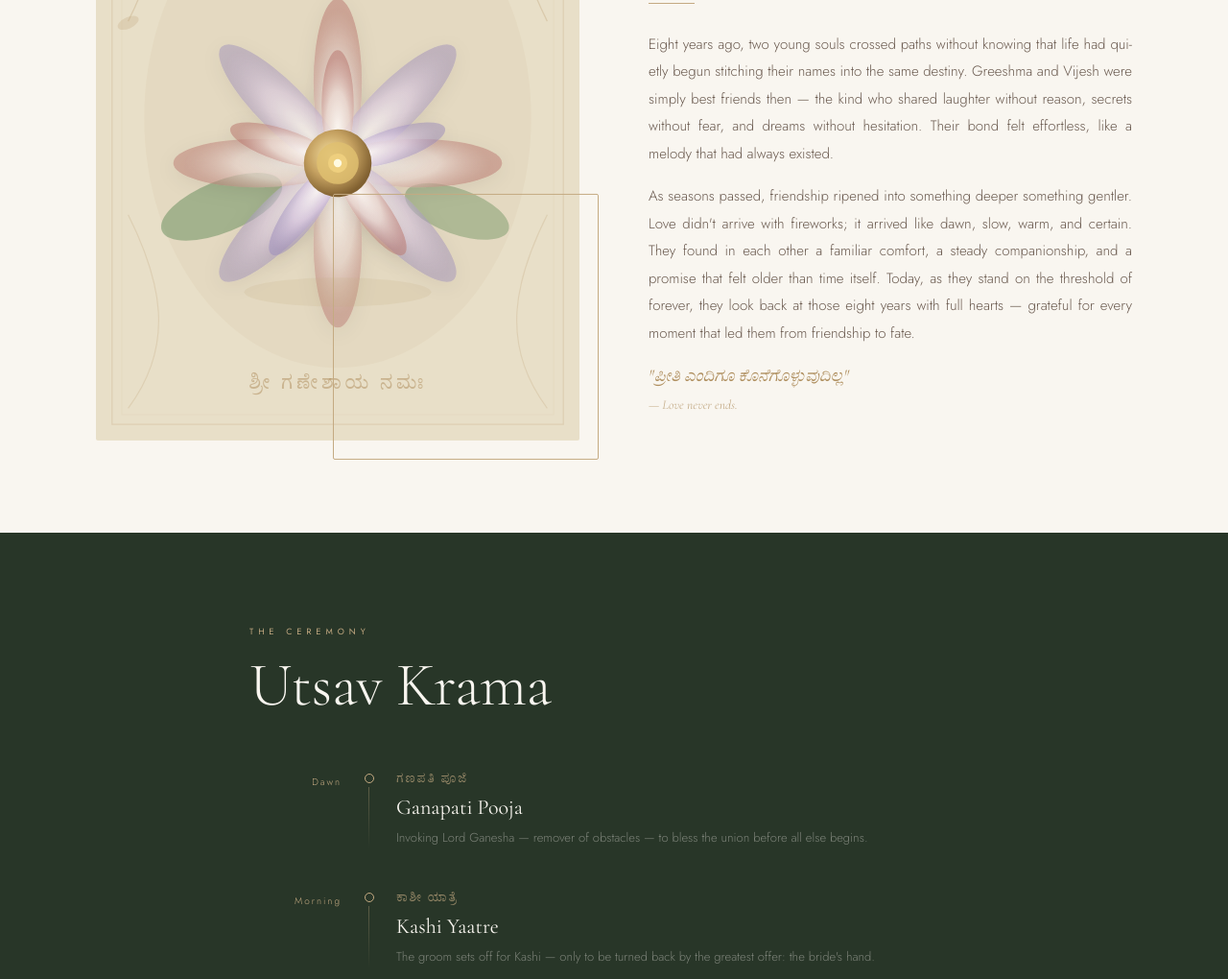
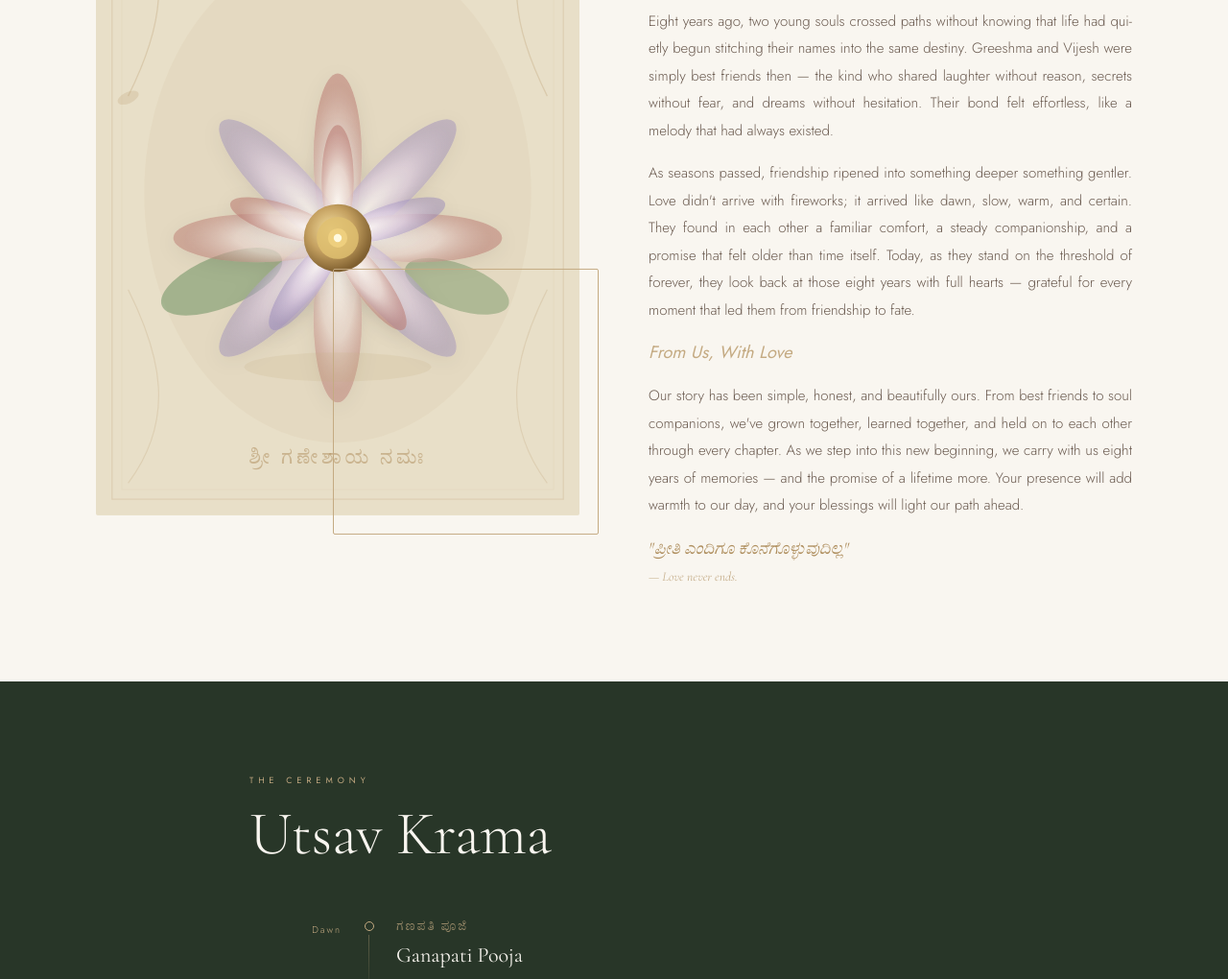
Before and after one commit to vijeshgowda/coming-soon-temp, a plain HTML site: page index.html in a window 1280 px wide. Shown: the part 1754-2774 px from the top of the page at 96% size. Drawn offline with nearby package versions, Linux system fonts and the light colour scheme.

Commit message:
chore: minor changes

```diff
--- a/index.html
+++ b/index.html
@@ -894,6 +894,18 @@ STORY
       -webkit-hyphens: auto;
     }
 
+    .story-mid {
+      font-style: italic;
+      font-size: 18px;
+      line-height: 1.6;
+      color: var(--accent);
+      margin-bottom: 16px;
+      text-align: justify;
+      text-justify: inter-word;
+      hyphens: auto;
+      -webkit-hyphens: auto;
+    }
+
     .story-quote {
       font-family: 'Cormorant Garamond', serif;
       font-style: italic;
@@ -1882,9 +1894,9 @@ CAMERA MODAL
     <ul class="nav-links">
       <li><a href="#story">Story</a></li>
       <li><a href="#schedule">Ceremony</a></li>
-      <li><a href="#rsvp">RSVP</a></li>
+      <!-- <li><a href="#rsvp">RSVP</a></li> -->
       <li><a href="#venue">Venue</a></li>
-      <li><a href="#guestbook">Wishes</a></li>
+      <!-- <li><a href="#guestbook">Wishes</a></li> -->
     </ul>
     <div class="nav-right">
       <button class="nav-music" id="audioBtn" onclick="toggleAudio()">
@@ -2130,13 +2142,22 @@ CAMERA MODAL
           <p class="story-body" data-reveal data-delay="2">Eight years ago, two young souls crossed paths without knowing that life had quietly begun stitching their names into the same destiny.
             Greeshma and Vijesh were simply best friends then — the kind who shared laughter without reason,
             secrets without fear, and dreams without hesitation. Their bond felt effortless,
-            like a melody that had always existed.</p>
+            like a melody that had always existed.
+          </p>
           <p class="story-body" data-reveal data-delay="3">As seasons passed, friendship ripened into something deeper something gentler.
             Love didn't arrive with fireworks; it arrived like dawn, slow, warm, and certain.
             They found in each other a familiar comfort, a steady companionship, and a promise that felt older than time itself.
             Today, as they stand on the threshold of forever,
-            they look back at those eight years with full hearts — grateful for every moment that led them from friendship to fate.</p>
-          <p class="story-quote" data-reveal data-delay="4">"ಪ್ರೀತಿ ಎಂದಿಗೂ ಕೊನೆಗೊಳ್ಳುವುದಿಲ್ಲ"<br /><span
+            they look back at those eight years with full hearts — grateful for every moment that led them from friendship to fate.
+          </p>
+          <p class="story-mid" data-reveal data-delay="4">From Us, With Love</p>
+          <p class="story-body" data-reveal data-delay="4">
+            Our story has been simple, honest, and beautifully ours.
+            From best friends to soul companions, we've grown together, learned together, and held on to each other through every chapter.
+            As we step into this new beginning, we carry with us eight years of memories — and the promise of a lifetime more.
+            Your presence will add warmth to our day, and your blessings will light our path ahead.
+          </p>
+          <p class="story-quote" data-reveal data-delay="5">"ಪ್ರೀತಿ ಎಂದಿಗೂ ಕೊನೆಗೊಳ್ಳುವುದಿಲ್ಲ"<br /><span
               style="font-size:.75em;opacity:.7">— Love never ends.</span></p>
         </div>
       </div>
```
